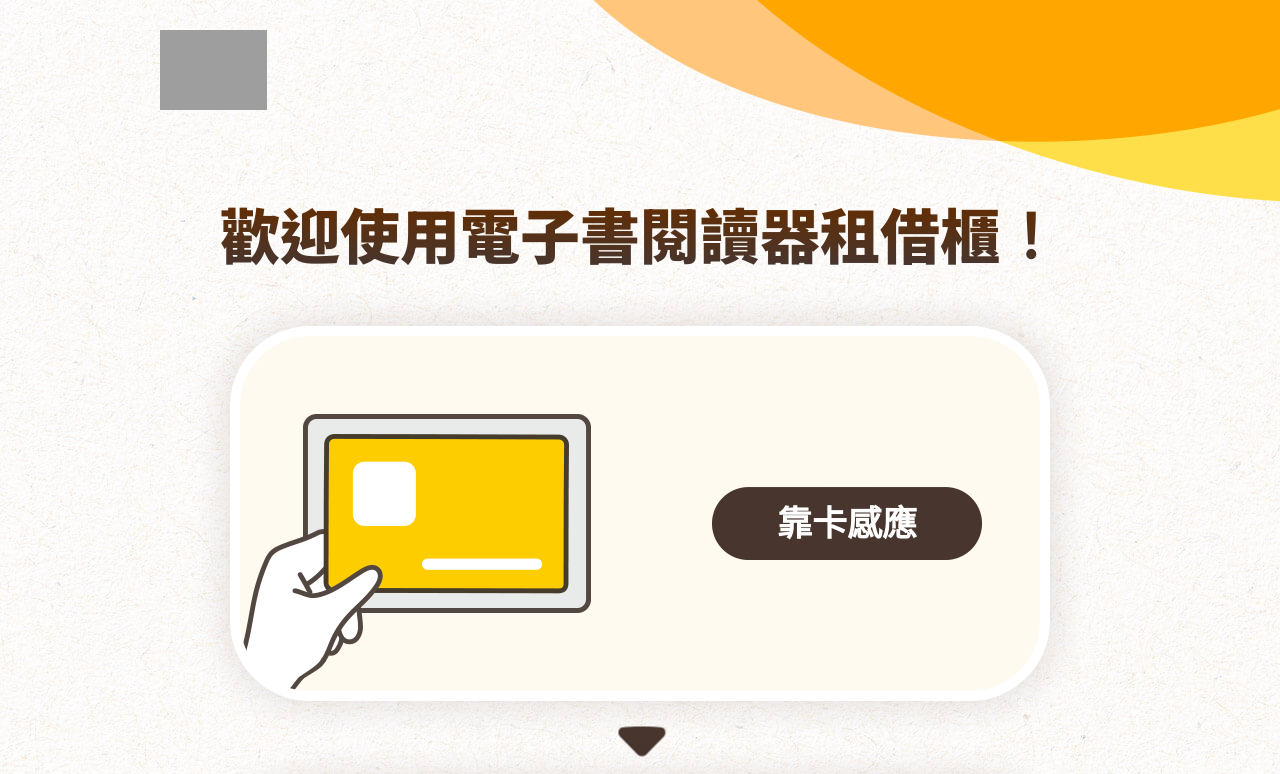
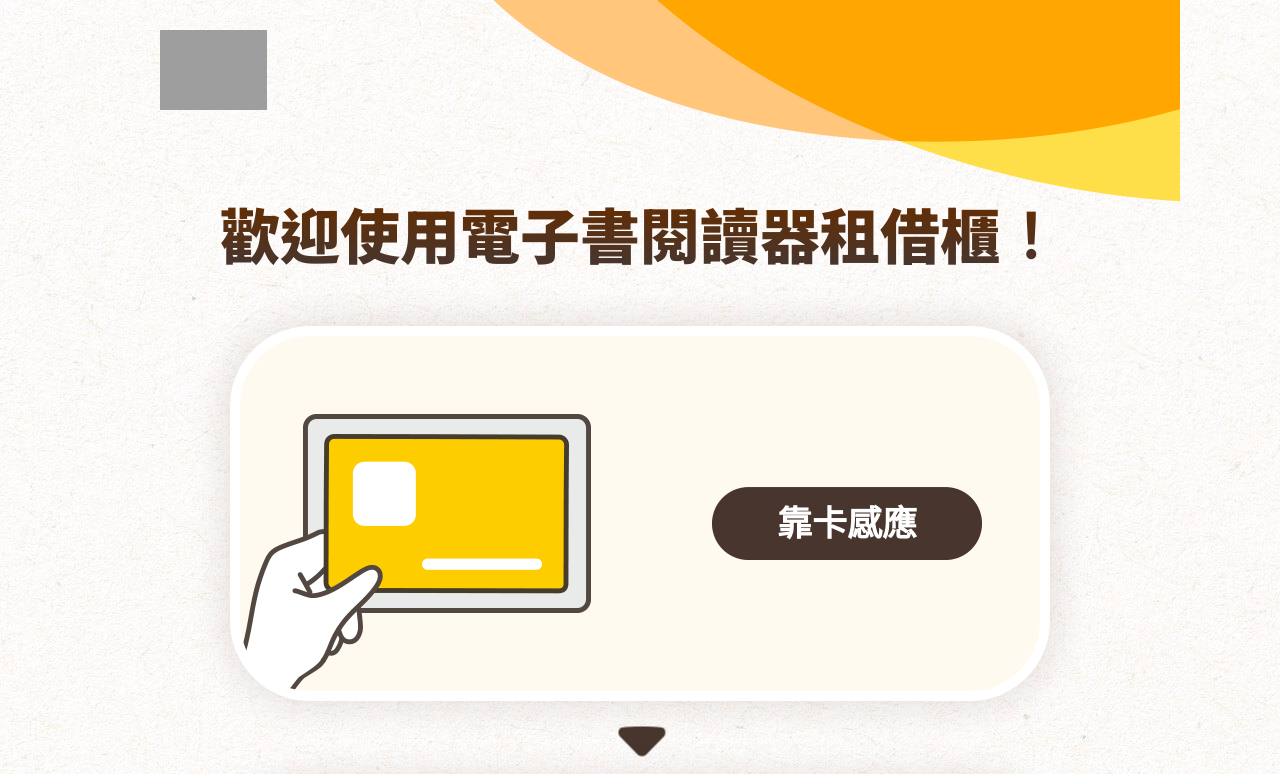
Before and after one commit to HywebU00/2024_gaze, a plain HTML site: page portrait/1-1.User_welcome.html in a window 1280 px wide. Shown: the top 774 px of the page. Drawn offline with Linux system fonts and the light colour scheme; grey boxes are pictures that could not be loaded; a web font is replaced by a local one.

Commit message:
修改css

```diff
--- a/landscape/scss/style.scss
+++ b/landscape/scss/style.scss
@@ -4,12 +4,15 @@
 
 body {
   background: url(../images/bg.jpg) repeat;
-  width: 100%;
-  height: 100%;
   font-family: "Noto Sans TC", "微軟正黑體", sans-serif;
   position: relative;
   overflow-x: hidden;
   overflow-y: hidden;
+  .wrap {
+    max-width: 1920px;
+    height: 1080px;
+    margin: 0 auto;
+    position: relative;
     &:before {
       content: "";
       width: 729px;
@@ -32,10 +35,6 @@ body {
       bottom: 0;
       z-index: -1;
     }
-  .wrap {
-    max-width: 1920px;
-    height: 1080px;
-    margin: 0 auto;
   }
   .popup {
     display: flex;
@@ -104,7 +103,6 @@ body {
   padding: 30px 60px;
   .logo {
     height: 80px;
-    margin: 0 auto;
     float: left;
     img {
       width: auto;
--- a/portrait/1-1.User_welcome.html
+++ b/portrait/1-1.User_welcome.html
@@ -6,7 +6,7 @@
     <title>1-1.使用者_歡迎使用</title>
     <link rel="stylesheet" href="css/style.css" />
   </head>
-  <body class="decoStart decoEnd">
+  <body>
     <div class="wrap">
       <header class="header">
         <div class="logo"><img src="images/logo.svg" alt="" /></div>
--- a/portrait/scss/style.scss
+++ b/portrait/scss/style.scss
@@ -4,12 +4,15 @@
 
 body {
   background: url(../images/bg.jpg) repeat;
-  width: 100%;
-  height: 100%;
   font-family: "Noto Sans TC", "微軟正黑體", sans-serif;
   position: relative;
   overflow-x: hidden;
   overflow-y: hidden;
+  .wrap {
+    max-width: 1080px;
+    height: 1920px;
+    margin: 0 auto;
+    position: relative;
     &:before {
       content: "";
       width: 687px;
@@ -32,10 +35,6 @@ body {
       bottom: 0;
       z-index: -1;
     }
-  .wrap {
-    max-width: 1080px;
-    height: 1920px;
-    margin: 0 auto;
   }
   .popup {
     display: flex;
@@ -104,7 +103,6 @@ body {
   padding: 30px 60px;
   .logo {
     height: 80px;
-    margin: 0 auto;
     float: left;
     img {
       width: auto;
```
Also changed, not shown: landscape/1-1.User_welcome.html (+1 -1 lines), landscape/2-7.Admin_allopen.html (+1 -0 lines), landscape/landscape.html (+6 -0 lines), portrait/2-7.Admin_allopen.html (+1 -0 lines), portrait/portrait.html (+6 -0 lines), landscape/css/style.css, portrait/css/style.css, 2 other files. Lines whose indentation alone changed are shown as unchanged.
